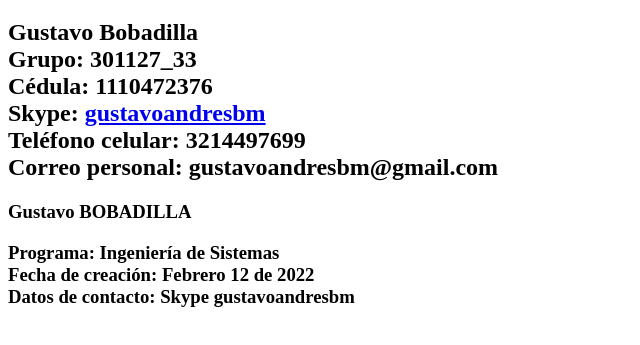
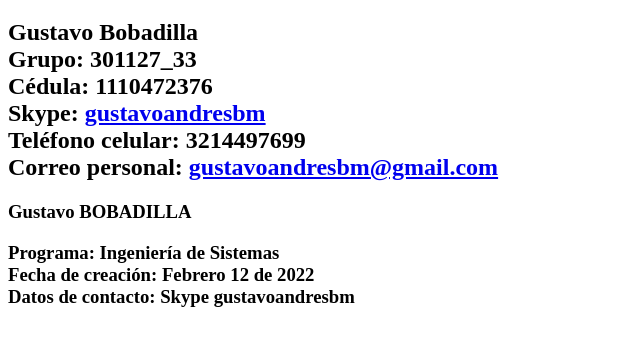
Before and after one commit to gustavoandresbm/PSW-GustavoBobadilla, a plain HTML site: page index.html in a window 1280 px wide. Shown: the part 61-406 px from the top of the page, without its empty margins (0-640 px from the left). Drawn offline with Linux system fonts and the light colour scheme.

Commit message:
Update index.html

```diff
--- a/index.html
+++ b/index.html
@@ -17,7 +17,8 @@
         Cédula: 1110472376 <br>
         Skype: <a href="skype:gustavoandresbm?chat">gustavoandresbm</a> <br>
         Teléfono celular: 3214497699 <br>
-        Correo personal: gustavoandresbm@gmail.com
+        Correo personal: <a href="mailto:gustavoandresbm@gmail.com">gustavoandresbm@gmail.com</a>
+
     </h2>
 
     <h3> <p>Gustavo BOBADILLA </p>
```
